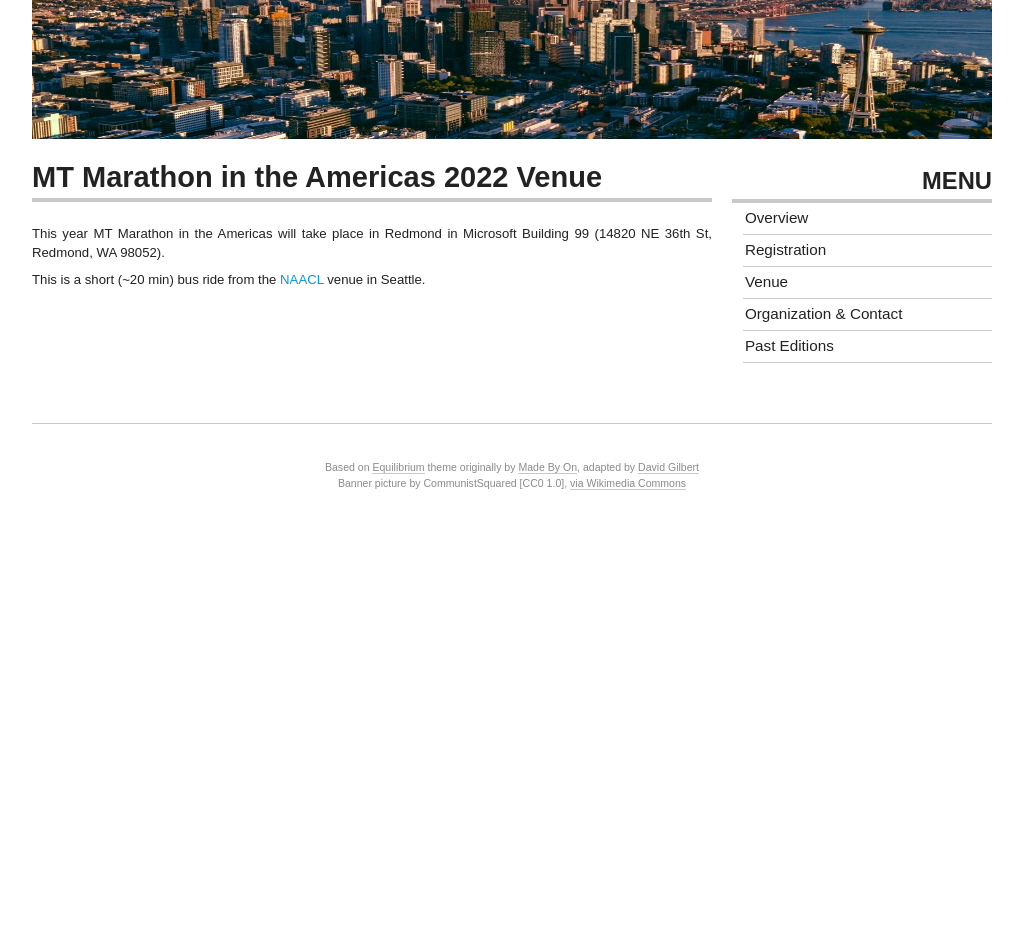
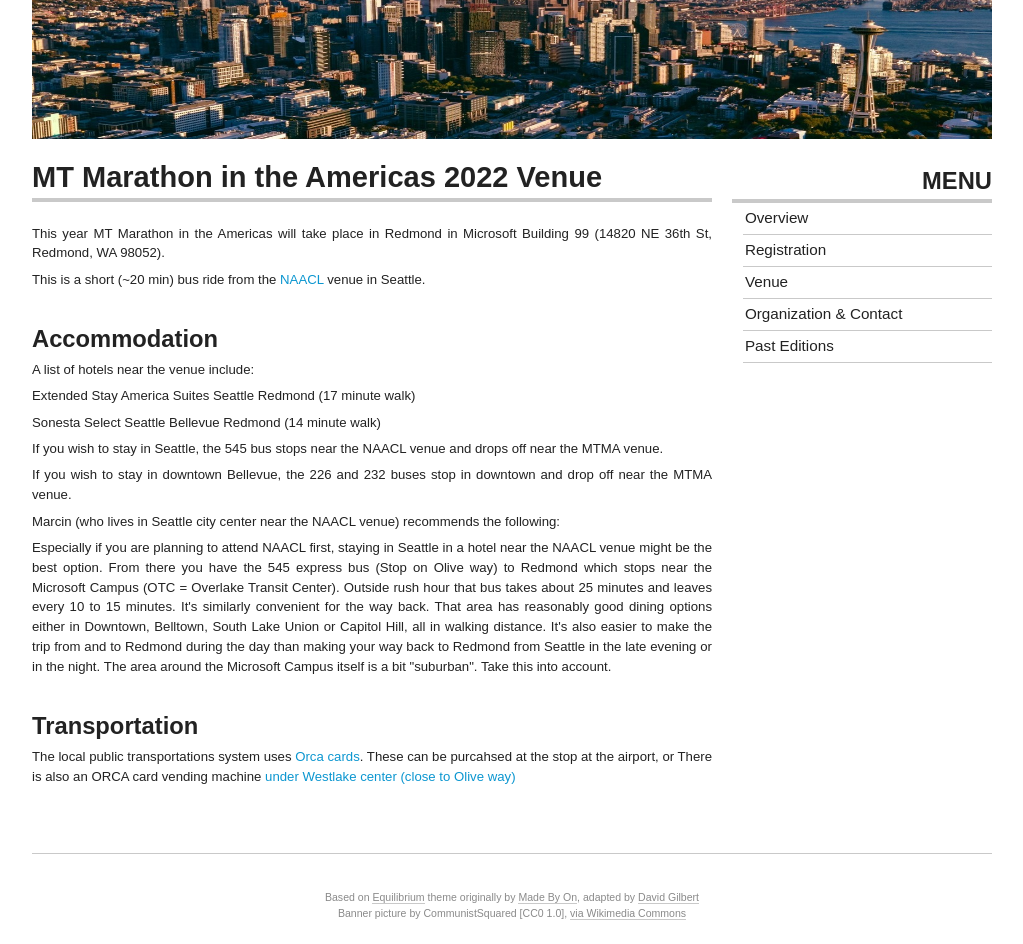
Before and after one commit to mtma24/mtma24.github.io, a plain HTML site: page venue.html in a window 1280 px wide. Shown: the part 101-1045 px from the top of the page, without its empty margins (128-1151 px from the left). Before the commit the page ends 820 px from the top, so only its background shows below. Drawn offline with Linux system fonts and the light colour scheme.

Commit message:
updating venue info

```diff
--- a/venue.html
+++ b/venue.html
@@ -43,6 +43,41 @@ This year MT Marathon in the Americas will take place in Redmond in Microsoft Bu
 <p>
 This is a short (~20 min) bus ride from the <a href="https://2022.naacl.org/">NAACL</a> venue in Seattle.
 </p>
+
+<h2>Accommodation</h2>
+<p>
+A list of hotels near the venue include:
+</p>
+<p>
+Extended Stay America Suites Seattle Redmond (17 minute walk)
+</p>
+<p>
+Sonesta Select Seattle Bellevue Redmond (14 minute walk)
+</p>
+<p>
+</p>
+<p>
+If you wish to stay in Seattle, the 545 bus stops near the NAACL venue and drops off near the MTMA venue.
+</p>
+<p>
+If you wish to stay in downtown Bellevue, the 226 and 232 buses stop in downtown and drop off near the MTMA venue.
+</p>
+<p>
+</p>
+<p>
+Marcin (who lives in Seattle city center near the NAACL venue) recommends the following:
+</p>
+<p>
+Especially if you are planning to attend NAACL first, staying in Seattle in a hotel near the NAACL venue might be the best option. From there you have the 545 express bus (Stop on Olive way) to Redmond which stops near the Microsoft Campus (OTC = Overlake Transit Center). Outside rush hour that bus takes about 25 minutes and leaves every 10 to 15 minutes. It's similarly convenient for the way back. That area has reasonably good dining options either in Downtown, Belltown, South Lake Union or Capitol Hill, all in walking distance. It's also easier to make the trip from and to Redmond during the day than making your way back to Redmond from Seattle in the late evening or in the night. The area around the Microsoft Campus itself is a bit "suburban". Take this into account.
+</p>
+
+<h2>Transportation</h2>
+<p>
+The local public transportations system uses <a href="https://www.myorca.com/">Orca cards</a>. These can be purcahsed at the stop at the airport, or
+There is also an ORCA card vending machine <a href="https://www.google.com/maps/place/Westlake+Center/@47.6121687,-122.3369746,17.51z/data=!4m5!3m4!1s0x54906ab4c7b669ad:0xc33e013f2f2401c5!8m2!3d47.61213!4d-122.33704
+">under Westlake center (close to Olive way)</a>
+</p>
+
 <!--
 <h2>Venue address</h2>
 
```
Also changed, not shown: registration.html (+3 -1 lines), 2 other files.
